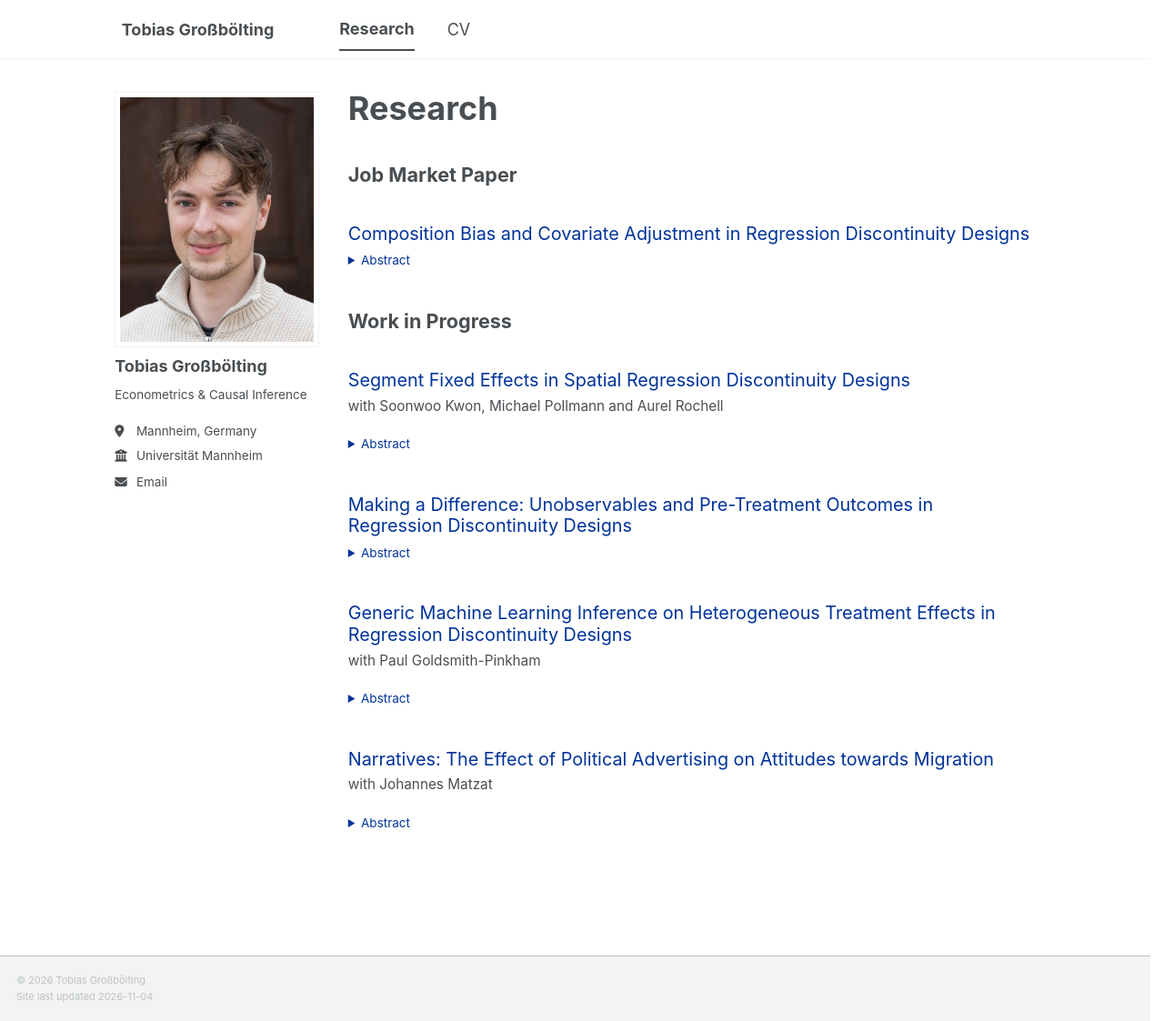
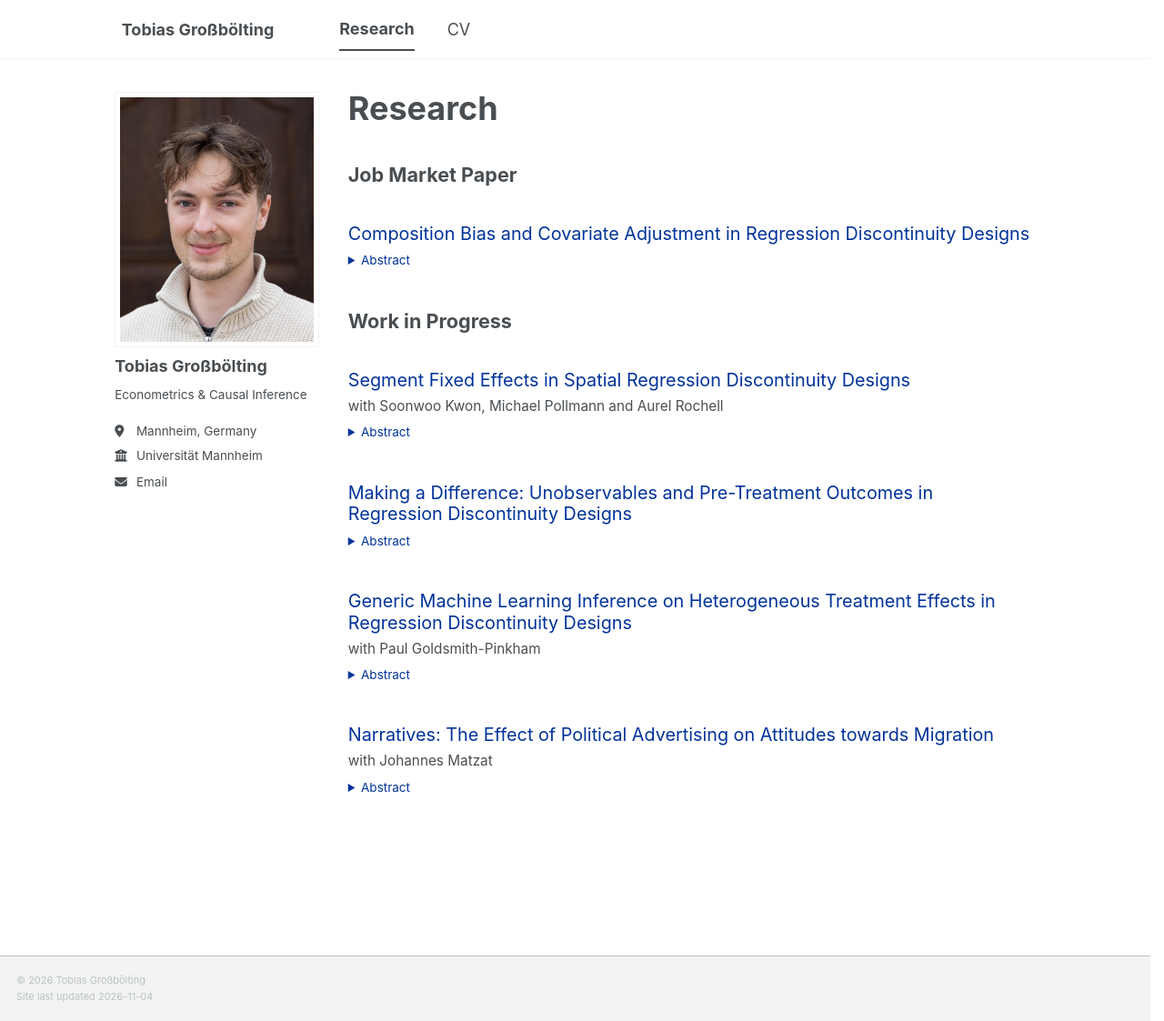
Before and after one commit to tgrossboelting/tgrossboelting.github.io, a Jekyll site: the page built from _pages/research.html, in a window 1280 px wide and 1123 px high. Shown: the whole window at 91% size. Built offline with Jekyll 4.4.1, drawn with Linux system fonts in a browser that asks for light colours; a script bundle is joined from its source files by our own code; library files that are not in the unit come from our copies.

Commit message:
Even out the gap above Abstract on co-authored papers
The co-author line kept the theme's 1.3em paragraph margin, so the
abstract toggle sat ~40px further below the title than on solo papers.

```diff
--- a/_sass/_custom.scss
+++ b/_sass/_custom.scss
@@ -416,9 +416,15 @@ html[data-theme="dark"] {
 
 /* "with ..." line. Body text colour, not the theme's light grey: the grey was
    too faint to read comfortably. Upright rather than italic, so it reads as
-   plain text under the title. */
+   plain text under the title.
+
+   No bottom margin: the theme's 1.3em paragraph margin left "Abstract" about
+   40px further down on co-authored papers than on solo ones. Without it the
+   abstract toggle's own 0.5em top margin sets the gap, the same as when it
+   follows the title directly. */
 .archive__item-coauthors {
   margin-top: 0;
+  margin-bottom: 0;
   color: var(--global-text-color);
 }
 
```
